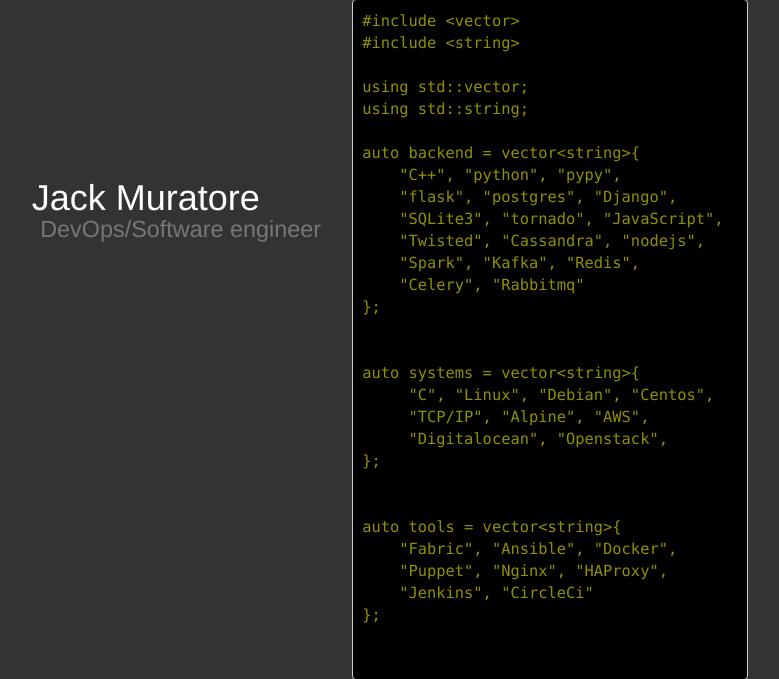
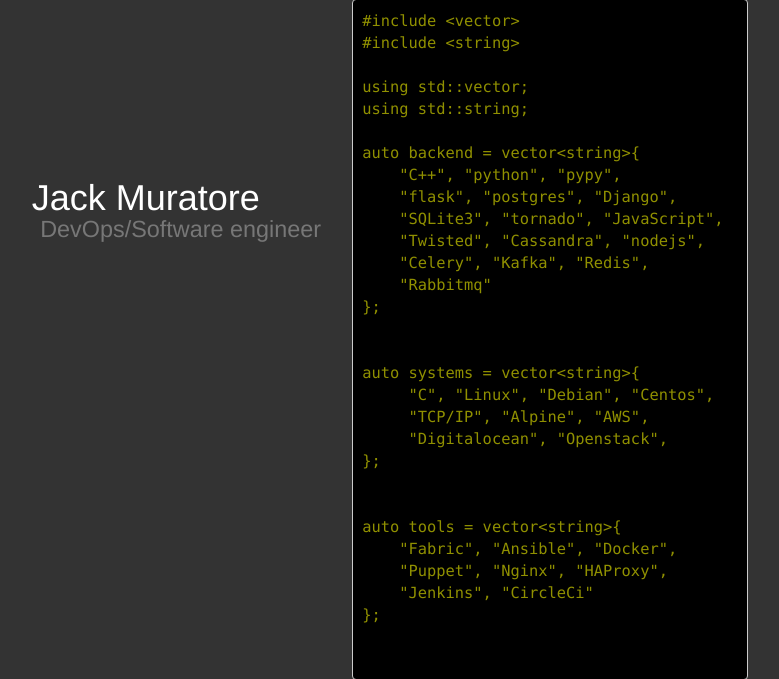
Before and after one commit to banjocat/mywebsite, a Flask app: page / in a window 1280 px wide. Shown: the part 102-781 px from the top of the page, without its empty margins (410-1189 px from the left). Run offline with Flask 2, Linux system fonts and the light colour scheme; some libraries are stand-ins or nearby versions.

Commit message:
Begone spark

```diff
--- a/web/templates/index.html
+++ b/web/templates/index.html
@@ -30,8 +30,8 @@ auto backend = vector&lt;string&gt;{
 &nbsp;&nbsp;&nbsp;&nbsp;"flask", "postgres", "Django",
 &nbsp;&nbsp;&nbsp;&nbsp;"SQLite3", "tornado", "JavaScript",
 &nbsp;&nbsp;&nbsp;&nbsp;"Twisted", "Cassandra", "nodejs",
-&nbsp;&nbsp;&nbsp;&nbsp;"Spark", "Kafka", "Redis",
-&nbsp;&nbsp;&nbsp;&nbsp;"Celery", "Rabbitmq"
+&nbsp;&nbsp;&nbsp;&nbsp;"Celery", "Kafka", "Redis",
+&nbsp;&nbsp;&nbsp;&nbsp;"Rabbitmq"
 };
 
 
```
